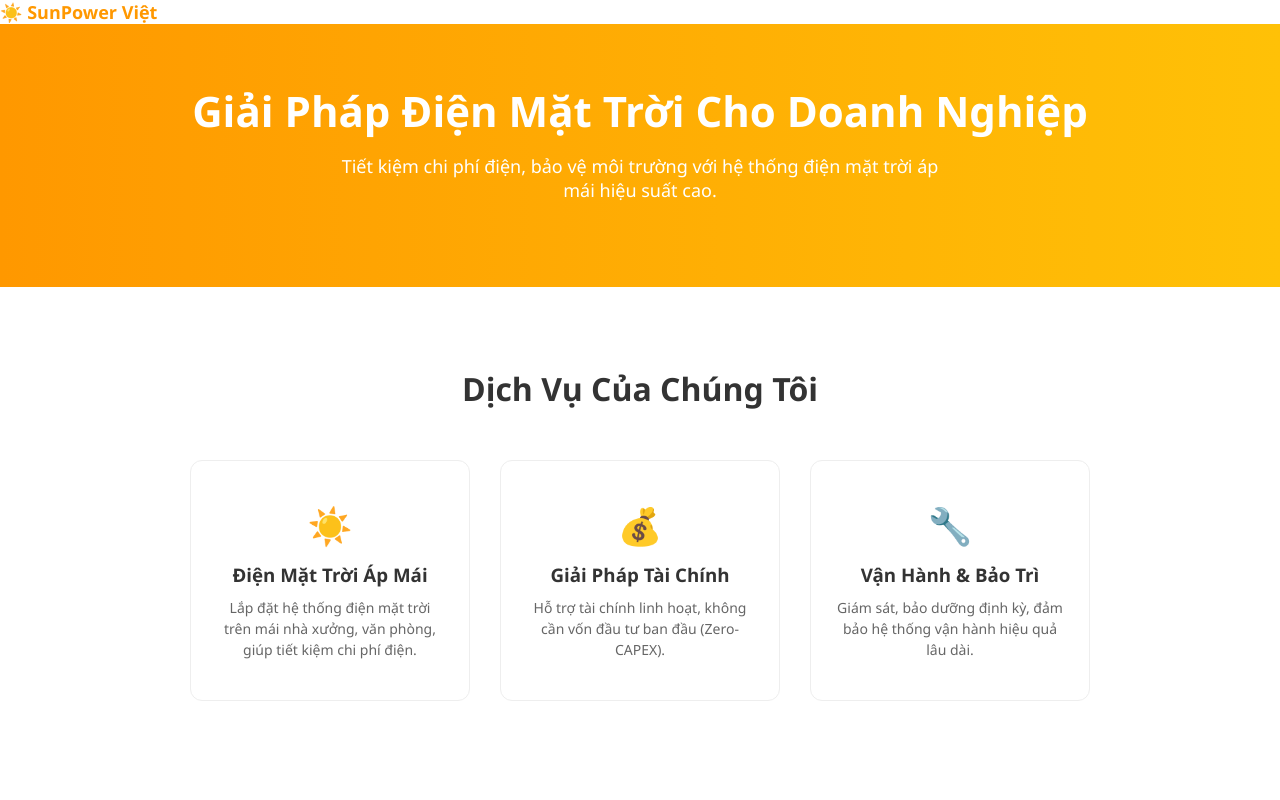
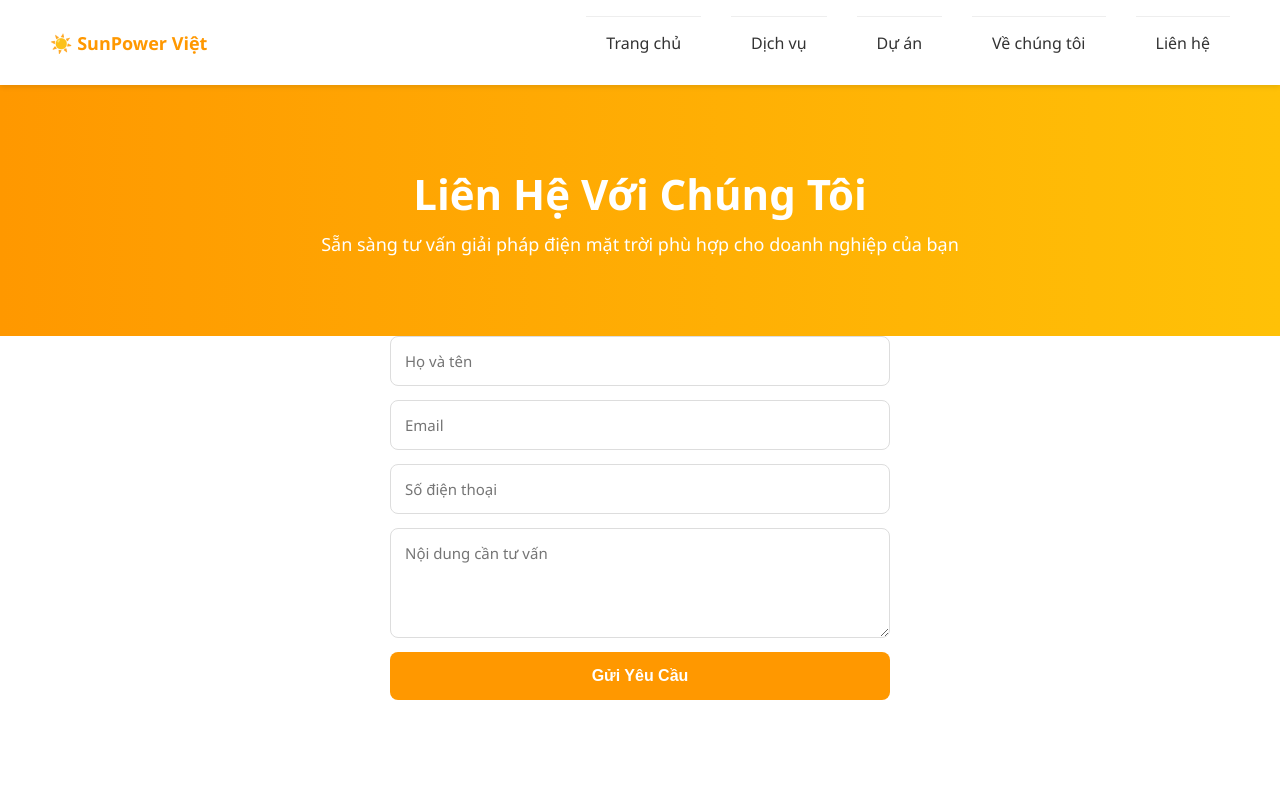
Before and after one commit to Doanh03/solar-react, a React (Vite) app: page /lien-he in a window 1280 px wide. Shown: the top 800 px of the page. Built offline with nearby package versions, Linux system fonts and the light colour scheme.

Commit message:
Thêm các trang Contact, Projects, Services Vào và sửa lại nút Bấm menu khi người dùng ấn vào

```diff
--- a/package.json
+++ b/package.json
@@ -11,7 +11,8 @@
   },
   "dependencies": {
     "react": "^19.2.8",
-    "react-dom": "^19.2.8"
+    "react-dom": "^19.2.8",
+    "react-router-dom": "^7.18.2"
   },
   "devDependencies": {
     "@eslint/js": "^10.0.1",
--- a/src/App.jsx
+++ b/src/App.jsx
@@ -1,23 +1,24 @@
+import { BrowserRouter, Routes, Route } from 'react-router-dom';
 import Header from './Header';
-import Hero from './Hero';
-import Services from './Services';
-import Projects from './Projects';
-import Testimonials from './Testimonials';
-import FAQ from './FAQ';
-import ContactForm from './ContactForm';
+import Home from './pages/Home';
+import AboutPage from './pages/AboutPage';
+import ServicesPage from './pages/ServicesPage';
+import ProjectsPage from './pages/Projects';
+import ContactPage from './pages/ContactPage';
 import './App.css'
 
 function App() {
   return (
-    <div>
+    <BrowserRouter>
       <Header />
-      <Hero />
-      <Services />
-      <Projects />
-      <Testimonials />
-      <FAQ />
-      <ContactForm />
-    </div>
+      <Routes>
+        <Route path="/" element={<Home />} />
+        <Route path="/ve-chung-toi" element={<AboutPage />} />
+        <Route path="/dich-vu" element={<ServicesPage />} />
+        <Route path="/du-an" element={<ProjectsPage />} />
+        <Route path="/lien-he" element={<ContactPage />} />
+      </Routes>
+    </BrowserRouter>
   );
 }
 
--- a/src/Header.jsx
+++ b/src/Header.jsx
@@ -1,9 +1,26 @@
+import { useState } from 'react';
+import { Link } from 'react-router-dom';
+
 function Header() {
-    return (
-        <header>
-            <div className="logo">☀️ SunPower Việt</div>
-        </header>
-    );
+  const [menuDangMo, setMenuDangMo] = useState(false);
+
+  function xuLyBamMenu() {
+    setMenuDangMo(!menuDangMo);
+  }
+
+  return (
+    <header className="header">
+      <div className="logo">☀️ SunPower Việt</div>
+      <button className="menu-toggle" onClick={xuLyBamMenu}>☰</button>
+      <nav className={menuDangMo ? "navbar active" : "navbar"}>
+        <Link to="/" onClick={function() { setMenuDangMo(false); }}>Trang chủ</Link>
+        <Link to="/dich-vu" onClick={function() { setMenuDangMo(false); }}>Dịch vụ</Link>
+        <Link to="/du-an" onClick={function() { setMenuDangMo(false); }}>Dự án</Link>
+        <Link to="/ve-chung-toi" onClick={function() { setMenuDangMo(false); }}>Về chúng tôi</Link>
+        <Link to="/lien-he" onClick={function() { setMenuDangMo(false); }}>Liên hệ</Link>
+      </nav>
+    </header>
+  );
 }
 
 export default Header;
--- /dev/null
+++ b/src/pages/AboutPage.jsx
@@ -0,0 +1,10 @@
+function AboutPage() {
+  return (
+    <section className="page-hero">
+      <h1>Về Chúng Tôi</h1>
+      <p>Đồng hành cùng doanh nghiệp Việt Nam trên hành trình chuyển đổi năng lượng sạch</p>
+    </section>
+  );
+}
+
+export default AboutPage;
--- /dev/null
+++ b/src/pages/ContactPage.jsx
@@ -0,0 +1,15 @@
+import ContactForm from '../ContactForm';
+
+function ContactPage() {
+    return (
+        <>
+            <section className="page-hero">
+                <h1>Liên Hệ Với Chúng Tôi</h1>
+                <p>Sẵn sàng tư vấn giải pháp điện mặt trời phù hợp cho doanh nghiệp của bạn</p>
+            </section>
+            <ContactForm />
+        </>
+    );
+}
+
+export default ContactPage;
--- /dev/null
+++ b/src/pages/Home.jsx
@@ -0,0 +1,18 @@
+import Hero from '../Hero';
+import Services from '../Services';
+import Projects from '../Projects';
+import Testimonials from '../Testimonials';
+import FAQ from '../FAQ';
+import ContactForm from '../ContactForm';
+
+function Home() {
+  return (
+    <>
+      <Hero />
+      <Testimonials />
+      <FAQ />
+    </>
+  );
+}
+
+export default Home;
--- /dev/null
+++ b/src/pages/Projects.jsx
@@ -0,0 +1,15 @@
+import Projects from '../Projects';
+
+function ProjectsPage() {
+    return (
+        <>
+            <section className="page-hero">
+                <h1>Dự Án Tiêu Biểu</h1>
+                <p>Hơn 150 dự án điện mặt trời đã và đang vận hành trên toàn quốc</p>
+            </section>
+            <Projects />
+        </>
+    );
+}
+
+export default ProjectsPage;
--- /dev/null
+++ b/src/pages/ServicesPage.jsx
@@ -0,0 +1,15 @@
+import Services from '../Services';
+
+function ServicesPage() {
+    return (
+        <>
+            <section className="page-hero">
+                <h1>Dịch Vụ Của Chúng Tôi</h1>
+                <p>Giải pháp năng lượng mặt trời toàn diện cho doanh nghiệp sản xuất</p>
+            </section>
+            <Services />
+        </>
+    );
+}
+
+export default ServicesPage;
```
Also changed, not shown: 1 other file (tests, documents, lock files or other folders).
